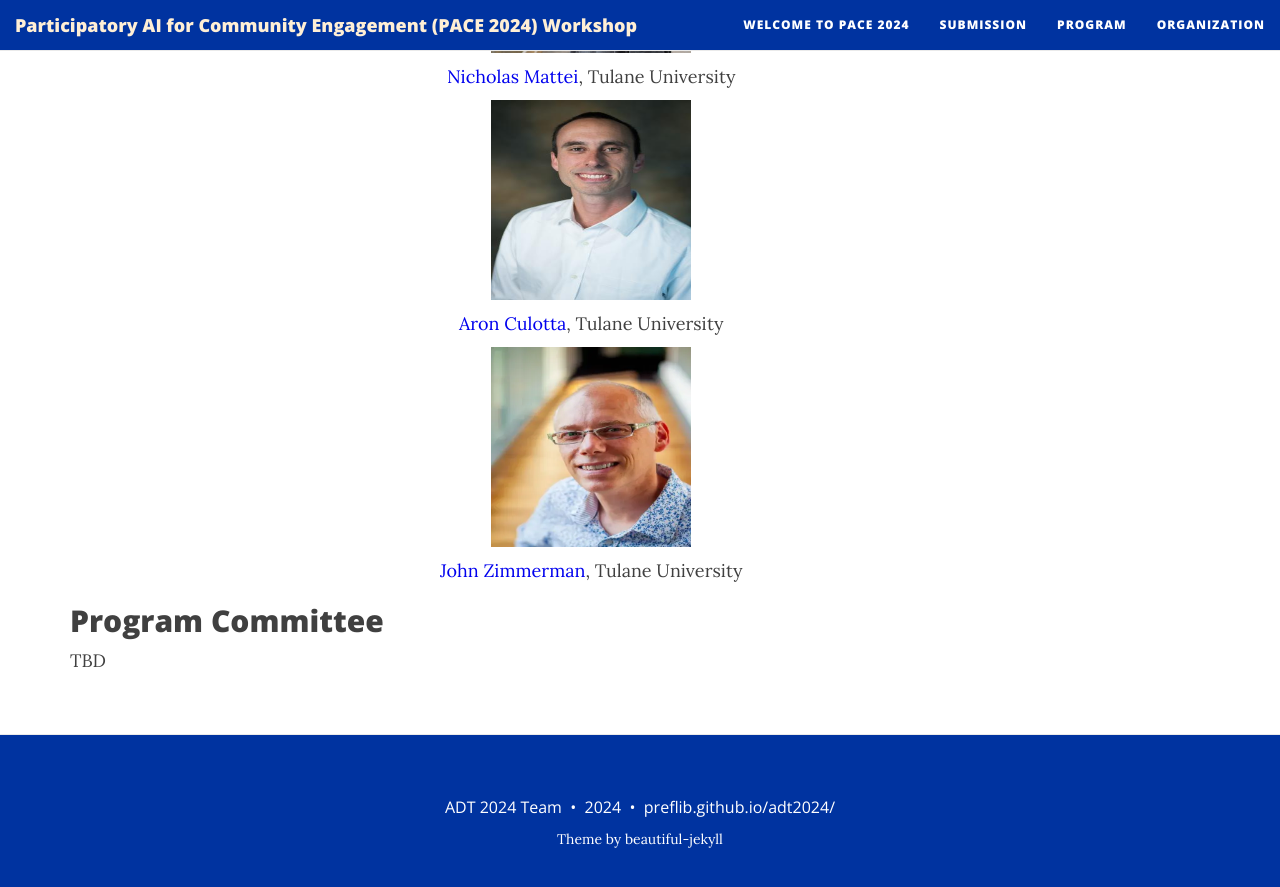
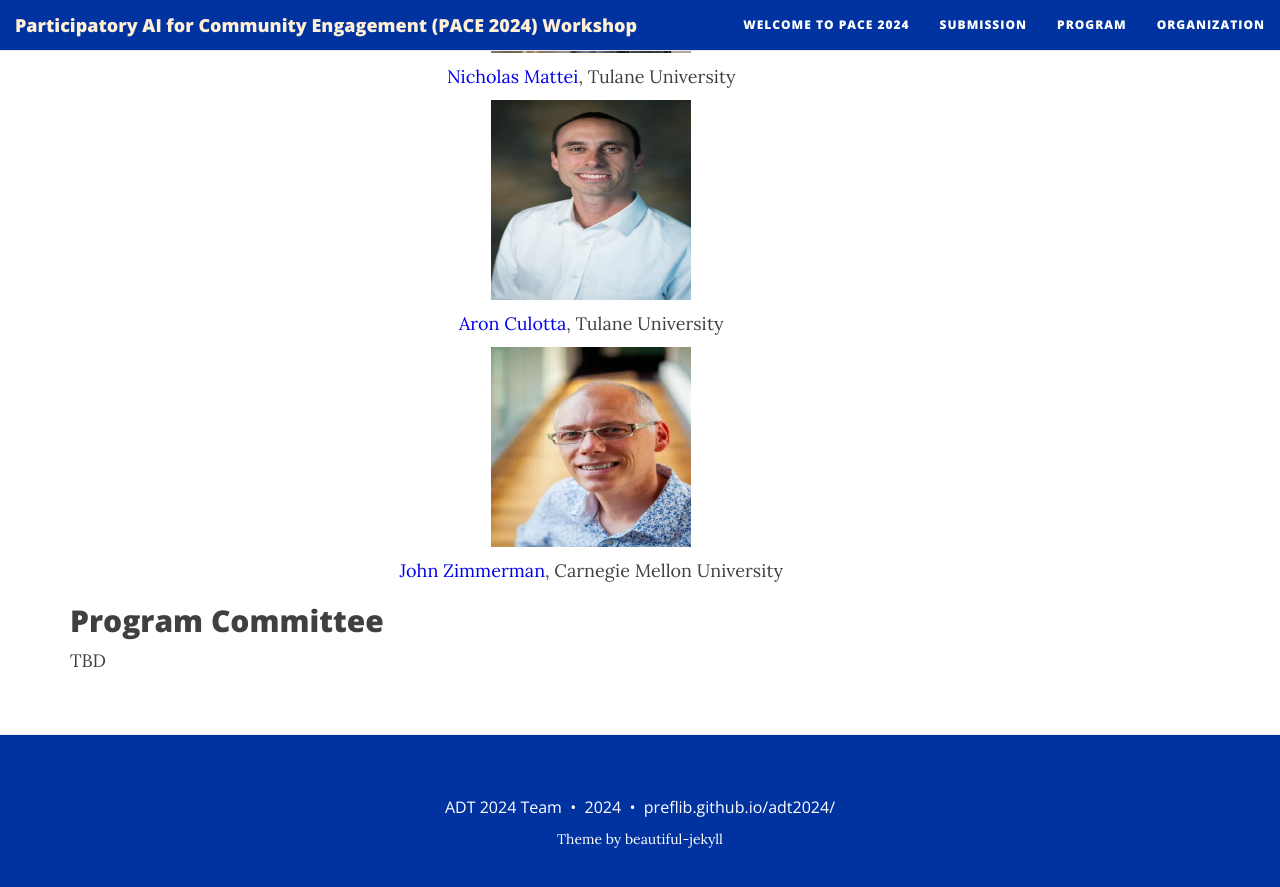
Before and after one commit to TulaneCS/PACE, a Jekyll site: the page built from organization.md, in a window 1280 px wide and 900 px high, scrolled down 1166 px. Shown: the top 887 px of the window. Built offline with Jekyll 4.4.1, drawn with Linux system fonts in a browser that asks for light colours; nearby versions of some CDN libraries.

Commit message:
Update organization.md

```diff
--- a/organization.md
+++ b/organization.md
@@ -34,7 +34,7 @@ published: true
 
 <div style="text-align:center;">
   <p><img src="{{ 'img/john-zimmerman.webp' | relative_url }}" alt="John Zimmerman" width="200" height="200"></p>
-  <p><a href="https://www.cs.cmu.edu/~johnz/">John Zimmerman</a>, Tulane University</p>
+  <p><a href="https://www.cs.cmu.edu/~johnz/">John Zimmerman</a>, Carnegie Mellon University</p>
 </div>
 
 ## Program Committee
```
